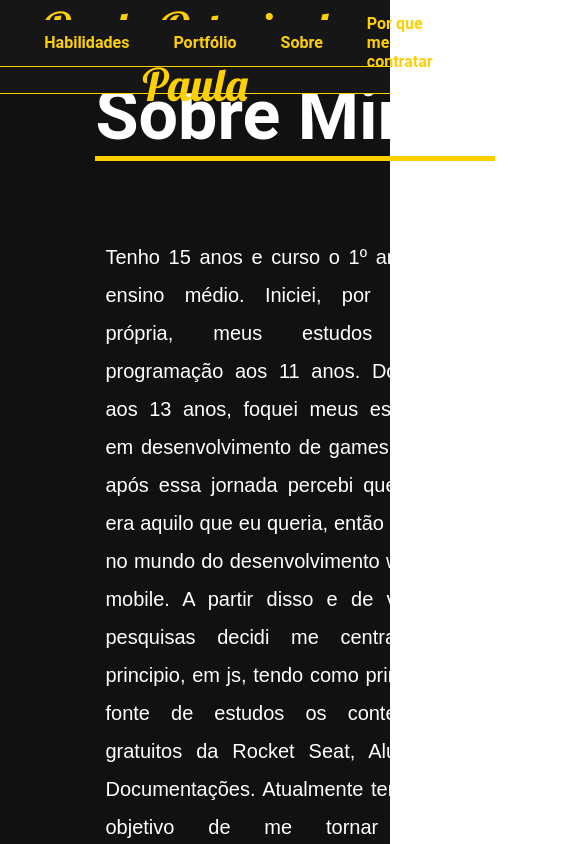
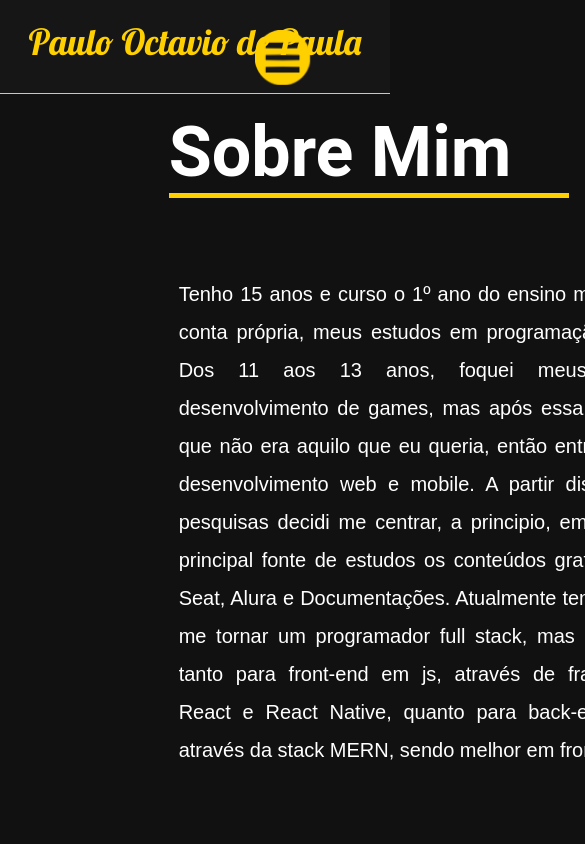
Before and after one commit to paulotavio787/curriculo, a React (Create React App) app: page /sobre in a window 390 px wide. Shown: the top 844 px of the page, 585 px wide, since content can reach past the window. Built offline with nearby package versions, Linux system fonts and the light colour scheme.

Commit message:
Ajust Responsive

```diff
--- a/src/components/menu/index.js
+++ b/src/components/menu/index.js
@@ -1,13 +1,16 @@
 import React from "react";
 import { Nav, NavBox } from "./styles";
 import {Link} from "react-router-dom";
+import navbar from "../../assets/icons/navbar.png"
 
 const Menu = () => {
     return (
         <>
             <Nav>
+                <img src={navbar} alt="navbarbutton" className="NavButton"/>
                 <h1 className="title">Paulo Octavio de Paula</h1>
             </Nav>
+
             <NavBox>
                 <Link to="/" className="nav">Home</Link>
                 <Link to="/abilidades" className="nav">Habilidades</Link>
--- a/src/components/menu/styles.js
+++ b/src/components/menu/styles.js
@@ -1,8 +1,11 @@
 import styled from "styled-components";
 
 export const Nav = styled.nav`
-    width: 100%;
+    min-width: 100%;
     height: 94px;
+    display: flex;
+    align-items: center;
+    justify-content: center;
 
     position: fixed;
     z-index: 100;
@@ -21,9 +24,29 @@ export const Nav = styled.nav`
         margin: 0;
         color: var(--primary);
         font-family: 'Lobster', cursive;
-        font-size: 45px;
+        font-size: 4.26vh;
         font-weight: inherit;
         padding-bottom: 10px;
+        display: inline
+    }
+
+    .NavButton{
+        width: 6.56vh;
+        height: 6.56vh;
+        position: fixed;
+        top: 3.5%;
+        display: none;
+    }
+
+    @media screen and (max-width: 768px) {
+        display: flex;
+        align-items: center;
+        justify-content: center;
+
+        .NavButton {
+            display: block;
+            margin-left: 45%;
+        }
     }
 
 `;
@@ -68,4 +91,8 @@ export const NavBox = styled.nav`
     color: var(--black);
     font-size: 26px;
   }
+
+  @media screen and (max-width: 768px) {
+        display: none;
+    }
   `;
--- a/src/index.css
+++ b/src/index.css
@@ -19,6 +19,7 @@ html,
 body {
   margin: 0;
   padding: 0;
+  min-width: 100%;
 }
 
 a {
@@ -27,6 +28,7 @@ a {
 
 #root {
   min-height: 100vh;
+  min-width: 108vh;
   display: flex;
   flex-direction: column;
 }
```
Also changed, not shown: src/assets/icons/navbar.png (added).
